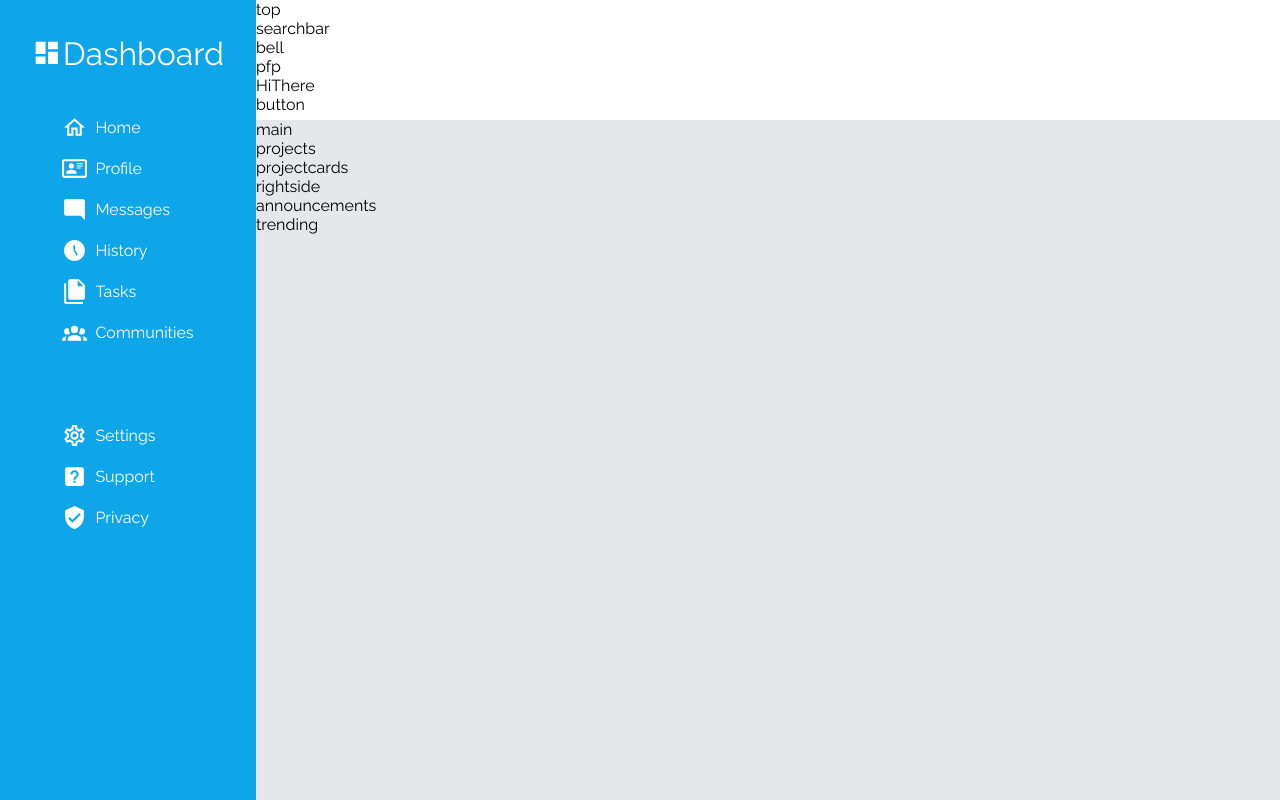
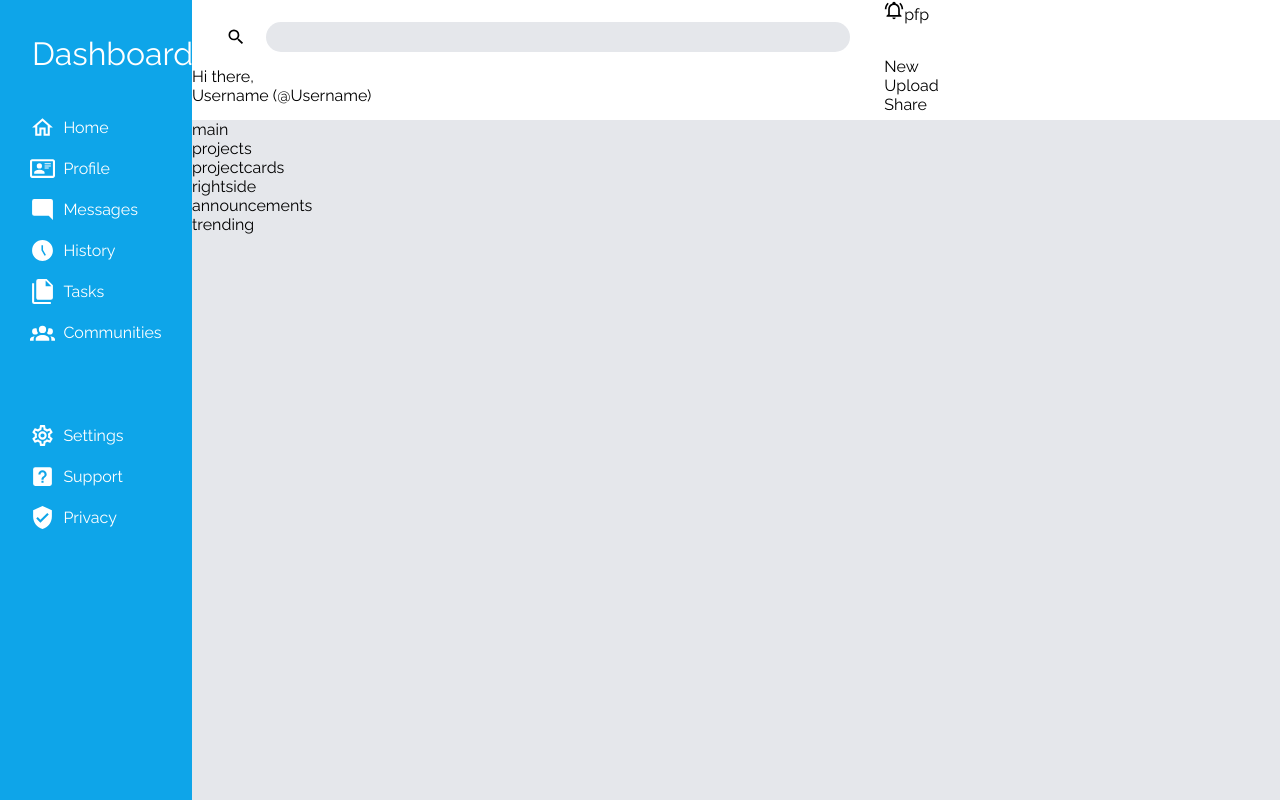
Before and after one commit to Marshvp/Admin-Dashboard, a plain HTML site: page index.html in a window 1280 px wide. Drawn offline with Linux system fonts and the light colour scheme.

Commit message:
search bar

```diff
--- a/index.html
+++ b/index.html
@@ -29,13 +29,16 @@
                 </div>
         </div>
 
-        <div class="top">top
-            <div class="searchbar">searchbar</div>
-            <div class="bell">bell</div>
-            <div class="pfp">pfp</div>
-
-            <div class="hiThere">HiThere</div>
-            <div class="button">button</div>
+        <div class="top">
+            <div class="topcontainer">
+                <div class="searchbar">
+                    <svg xmlns="http://www.w3.org/2000/svg" viewBox="0 0 24 24" width="20px" height="20px"><title>magnify</title><path d="M9.5,3A6.5,6.5 0 0,1 16,9.5C16,11.11 15.41,12.59 14.44,13.73L14.71,14H15.5L20.5,19L19,20.5L14,15.5V14.71L13.73,14.44C12.59,15.41 11.11,16 9.5,16A6.5,6.5 0 0,1 3,9.5A6.5,6.5 0 0,1 9.5,3M9.5,5C7,5 5,7 5,9.5C5,12 7,14 9.5,14C12,14 14,12 14,9.5C14,7 12,5 9.5,5Z" /></svg>
+                    <div class="searchbox"> </div>
+                </div>
+                <div class="hiThere">Hi there, <br> Username (@Username)</div>
+                <div class="pfp"><svg xmlns="http://www.w3.org/2000/svg" viewBox="0 0 24 24" width="20px" height="20px"><title>bell-ring-outline</title><path d="M10,21H14A2,2 0 0,1 12,23A2,2 0 0,1 10,21M21,19V20H3V19L5,17V11C5,7.9 7.03,5.17 10,4.29C10,4.19 10,4.1 10,4A2,2 0 0,1 12,2A2,2 0 0,1 14,4C14,4.1 14,4.19 14,4.29C16.97,5.17 19,7.9 19,11V17L21,19M17,11A5,5 0 0,0 12,6A5,5 0 0,0 7,11V18H17V11M19.75,3.19L18.33,4.61C20.04,6.3 21,8.6 21,11H23C23,8.07 21.84,5.25 19.75,3.19M1,11H3C3,8.6 3.96,6.3 5.67,4.61L4.25,3.19C2.16,5.25 1,8.07 1,11Z" /></svg>pfp</div>
+                <div class="button"><div>New</div> <div>Upload</div> <div>Share</div></div>
+            </div>
         </div>
 
         <div class="main">main
--- a/style.css
+++ b/style.css
@@ -10,7 +10,7 @@
 .container {
     height: 100vh;
     display: grid;
-    grid-template-columns: 20% 1fr 1fr;
+    grid-template-columns: 15% 1fr 1fr;
     grid-template-rows: 15% 1fr 1fr;
 }
 
@@ -62,3 +62,40 @@ ul {
     gap: 0.5em;
     color: white;
 }
+
+
+.topcontainer {
+    display: grid;
+    grid-template-columns: 1.75fr 1fr;
+    grid-template-rows: 1fr 1fr;
+}
+
+.searchbar {
+    grid-column: 1 / 2;
+    grid-row: 1 / 2;
+    display: flex;
+    align-items: center;
+    justify-content: center;
+    margin-top: 1em;
+
+
+}
+
+.hiThere {
+    grid-column: 1 / 2;
+    grid-row: 2 / 3;
+    display: flex;
+    align-items: center;
+    justify-content: start;
+
+}
+
+.searchbox {
+
+    padding: 15px;
+    margin-left: 20px;
+    width: 80%;
+    background-color: #e5e7eb;
+
+    border-radius: 20px;
+}
```
